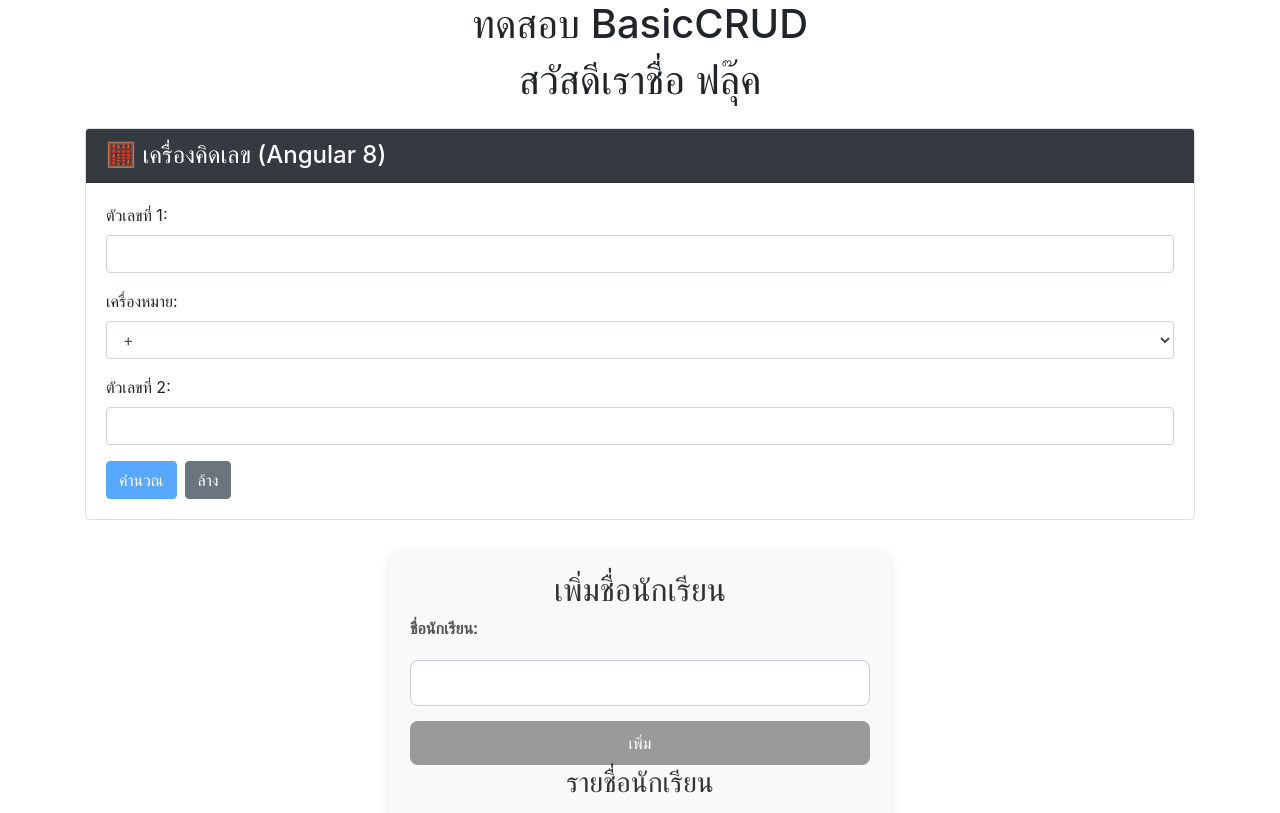
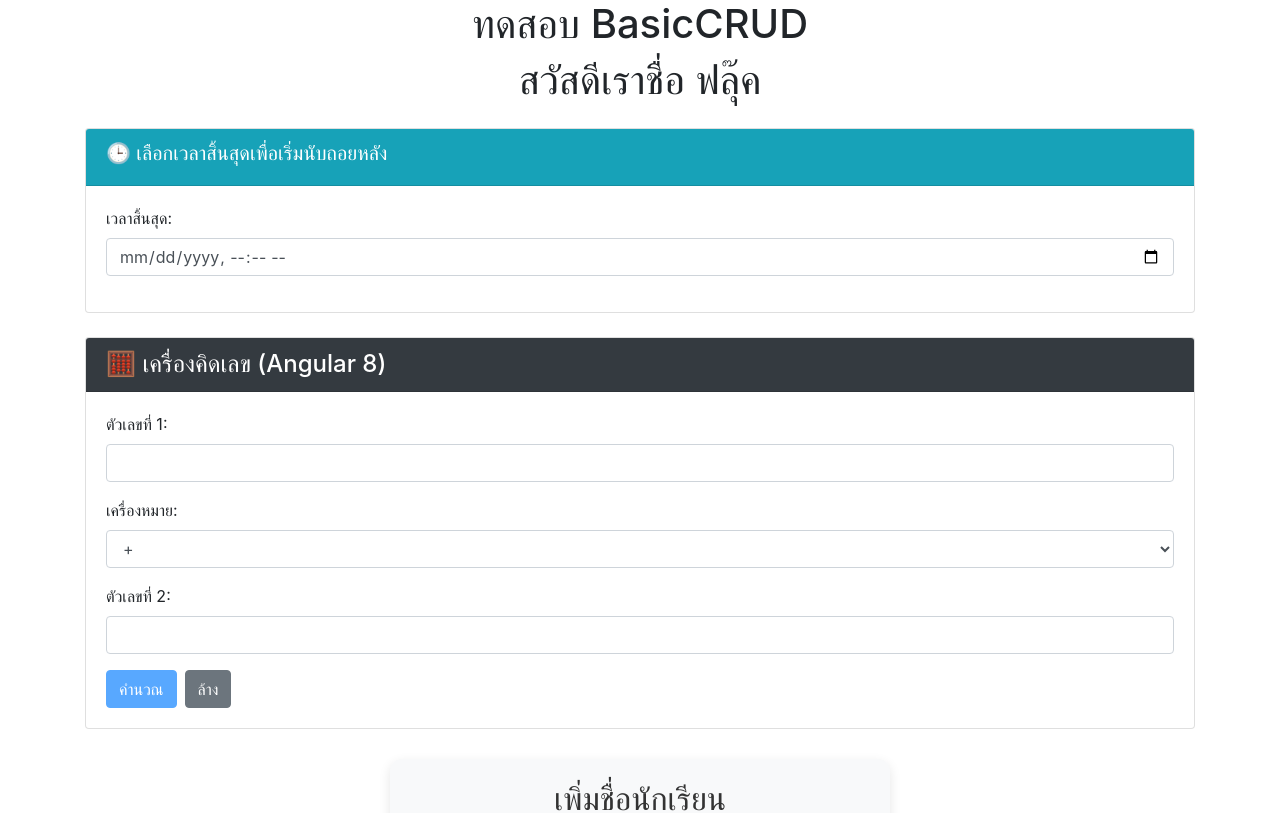
Before and after one commit to KittisakSS/BasicCRUD, an Angular app: page / in a window 1280 px wide. Shown: the top 813 px of the page. Built offline with nearby package versions, Linux system fonts and the light colour scheme.

Commit message:
create-countdown-compo

```diff
--- a/src/app/app.component.html
+++ b/src/app/app.component.html
@@ -2,5 +2,6 @@
   <h1>ทดสอบ {{title}}</h1>
 <h1>สวัสดีเราชื่อ {{name}}</h1>
 </div>
+<app-countdown></app-countdown>
 <app-calculator></app-calculator>
 <app-students></app-students>
--- a/src/app/app.module.ts
+++ b/src/app/app.module.ts
@@ -7,13 +7,15 @@ import { AppComponent } from './app.component';
 import { ProductsComponent } from './components/products/products.component';
 import { CalculatorComponent } from './components/calculator/calculator.component';
 import { StudentsComponent } from './components/students/students.component';
+import { CountdownComponent } from './components/countdown/countdown.component';
 
 @NgModule({
   declarations: [
     AppComponent,
     ProductsComponent,
     CalculatorComponent,
-    StudentsComponent
+    StudentsComponent,
+    CountdownComponent
   ],
   imports: [
     BrowserModule,
--- /dev/null
+++ b/src/app/components/countdown/countdown.component.html
@@ -0,0 +1,21 @@
+<div class="container mt-4">
+  <div class="card">
+    <div class="card-header bg-info text-white">
+      <h5>🕒 เลือกเวลาสิ้นสุดเพื่อเริ่มนับถอยหลัง</h5>
+    </div>
+    <div class="card-body">
+      <div class="form-group">
+        <label>เวลาสิ้นสุด:</label>
+        <input
+          type="datetime-local"
+          class="form-control"
+          (change)="onTargetDateChange($event)"
+        />
+      </div>
+
+      <div *ngIf="timeLeft" class="mt-3 alert alert-primary text-center">
+        ⏳ {{ timeLeft }}
+      </div>
+    </div>
+  </div>
+</div>
--- /dev/null
+++ b/src/app/components/countdown/countdown.component.ts
@@ -0,0 +1,53 @@
+import { Component, OnInit, OnDestroy } from '@angular/core';
+
+@Component({
+  selector: 'app-countdown',
+  templateUrl: './countdown.component.html',
+  styleUrls: ['./countdown.component.css']
+})
+export class CountdownComponent implements OnInit, OnDestroy {
+  targetDate: Date = null;
+  timeLeft: string = '';
+  interval: any;
+
+  ngOnInit() {
+    // เริ่มยังไม่นับถอยหลัง จนกว่าจะกำหนดวันเวลา
+  }
+
+  ngOnDestroy() {
+    if (this.interval) {
+      clearInterval(this.interval);
+    }
+  }
+
+  onTargetDateChange(event: any) {
+    const inputValue = event.target.value;
+    if (!inputValue) return;
+
+    this.targetDate = new Date(inputValue);
+
+    // ล้าง interval เดิมก่อน
+    if (this.interval) clearInterval(this.interval);
+
+    this.updateCountdown();
+    this.interval = setInterval(() => this.updateCountdown(), 1000);
+  }
+
+  updateCountdown() {
+    const now = new Date().getTime();
+    const distance = this.targetDate.getTime() - now;
+
+    if (distance < 0) {
+      this.timeLeft = '⏰ หมดเวลาแล้ว';
+      clearInterval(this.interval);
+      return;
+    }
+
+    const days = Math.floor(distance / (1000 * 60 * 60 * 24));
+    const hours = Math.floor((distance / (1000 * 60 * 60)) % 24);
+    const minutes = Math.floor((distance / (1000 * 60)) % 60);
+    const seconds = Math.floor((distance / 1000) % 60);
+
+    this.timeLeft = `${days} วัน ${hours} ชม. ${minutes} นาที ${seconds} วินาที`;
+  }
+}
```
Also changed, not shown: src/app/components/countdown/countdown.component.css (added), 1 other file (tests, documents, lock files or other folders).
